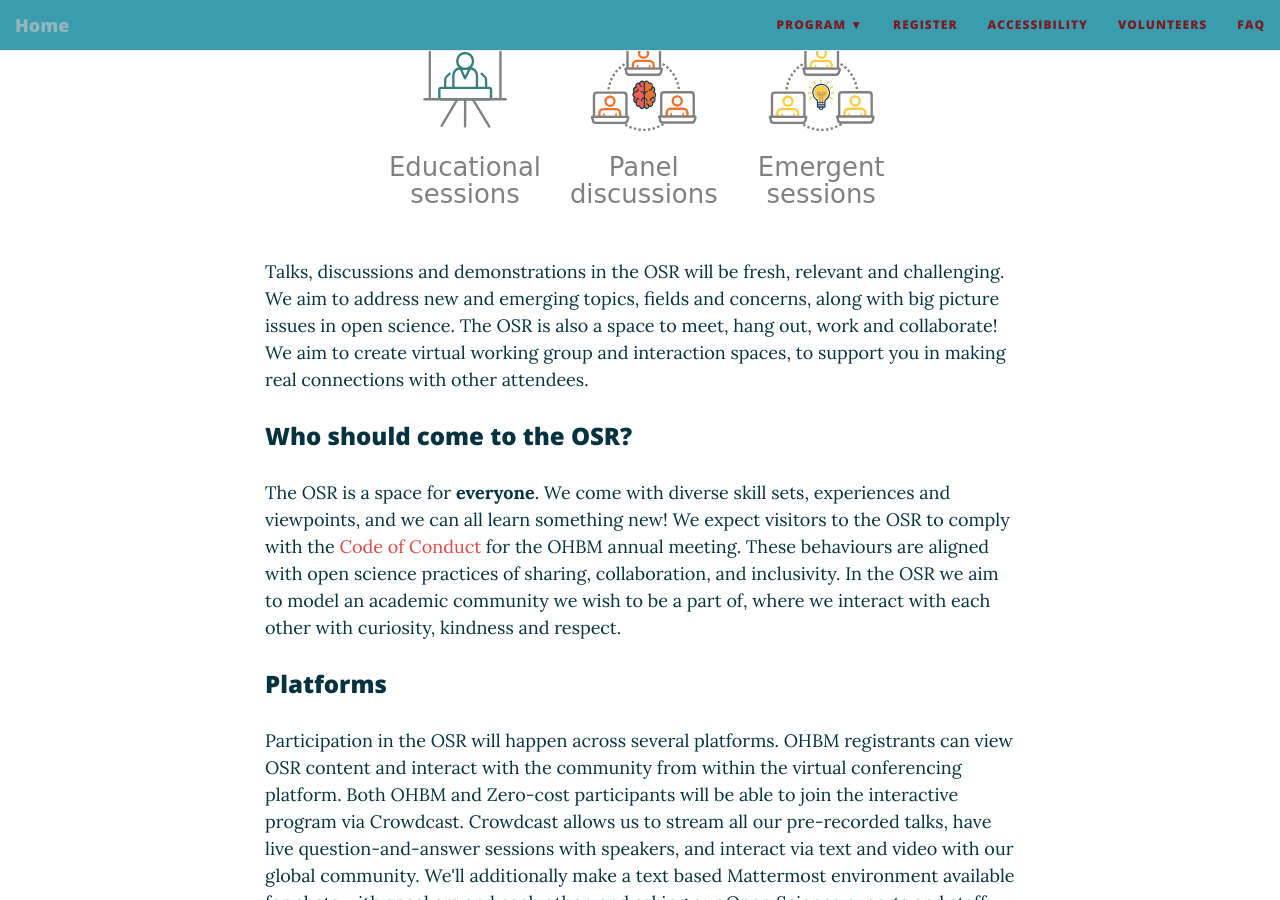
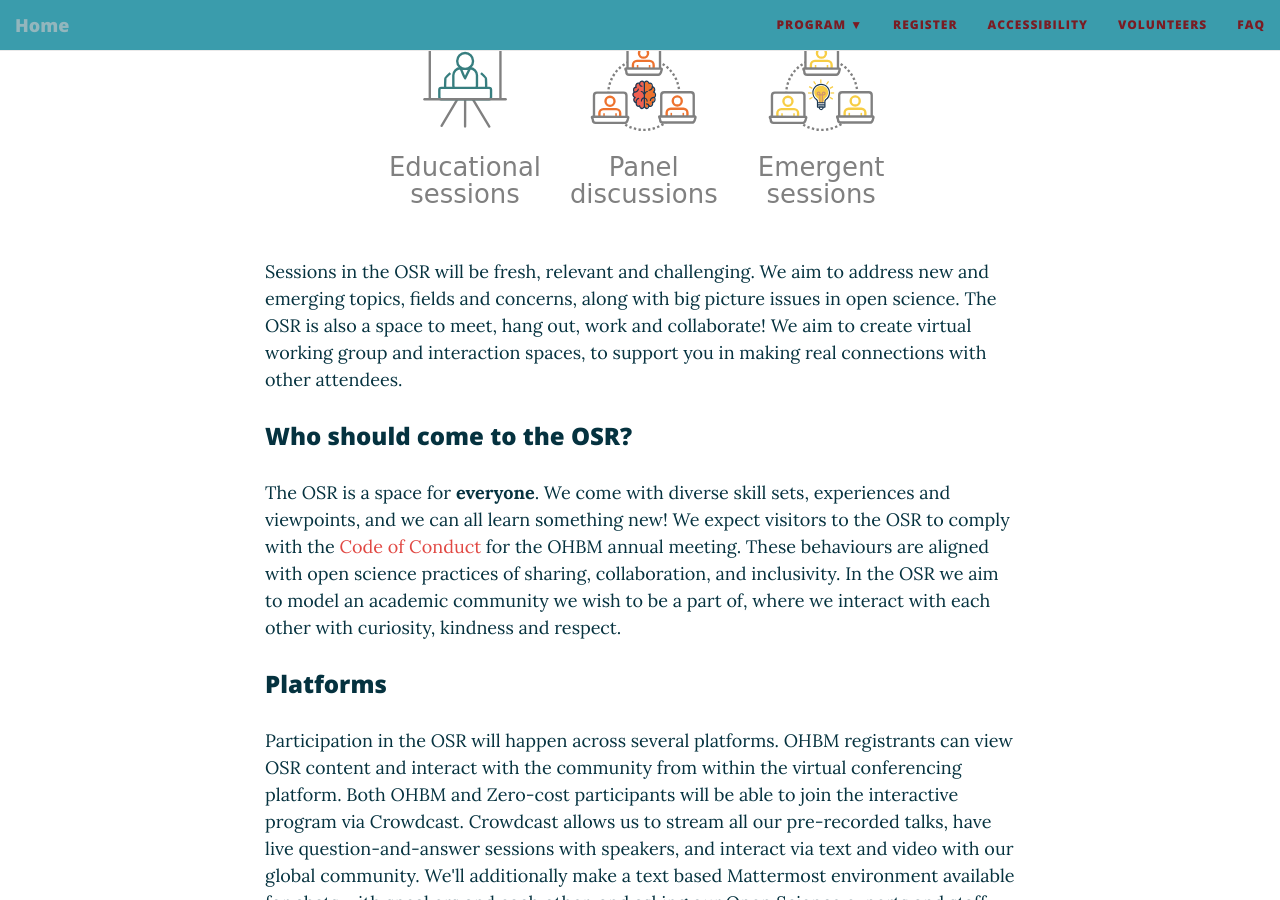
Before and after one commit to ohbm/osr2021, a Jekyll site: the page built from index.html, in a window 1280 px wide and 900 px high, scrolled down 712 px. Built offline with Jekyll 4.4.1, drawn with Linux system fonts in a browser that asks for light colours; nearby versions of some CDN libraries; the list of posts is cut into pages by our own code.

Commit message:
Update index.html

```diff
--- a/index.html
+++ b/index.html
@@ -44,7 +44,7 @@ bigimg:
           </div>
 
           <p>
-              Talks, discussions and demonstrations in the OSR will be fresh, relevant and challenging.
+              Sessions in the OSR will be fresh, relevant and challenging.
               We aim to address new and emerging topics, fields and concerns, along with big picture issues in open science.
               The OSR is also a space to meet, hang out, work and collaborate! We aim to create virtual working group and interaction spaces, to support you in making real connections with other attendees.
           </p>
```
